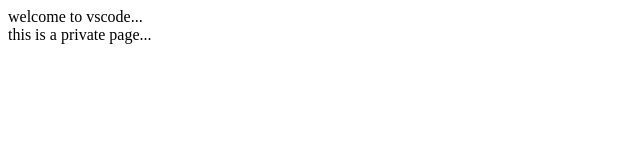
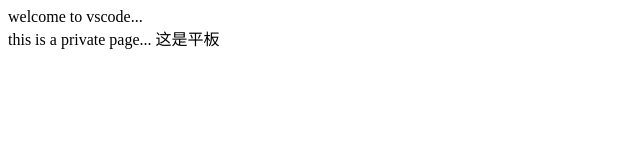
Before and after one commit to FunnyRuf/rufWarehouse, a plain HTML site: page pages/html/index.html in a window 1280 px wide. Shown: the whole page, without its empty margins (0-640 px from the left). Drawn offline with Linux system fonts and the light colour scheme; files that its build step writes are made by us from their sources.

Commit message:
平板来了

```diff
--- a/pages/html/index.html
+++ b/pages/html/index.html
@@ -10,6 +10,7 @@
     <div id="main">
         welcome to vscode... <br>
         this is a private page...
+        这是平板
     </div>
 </body>
 </html>
```
